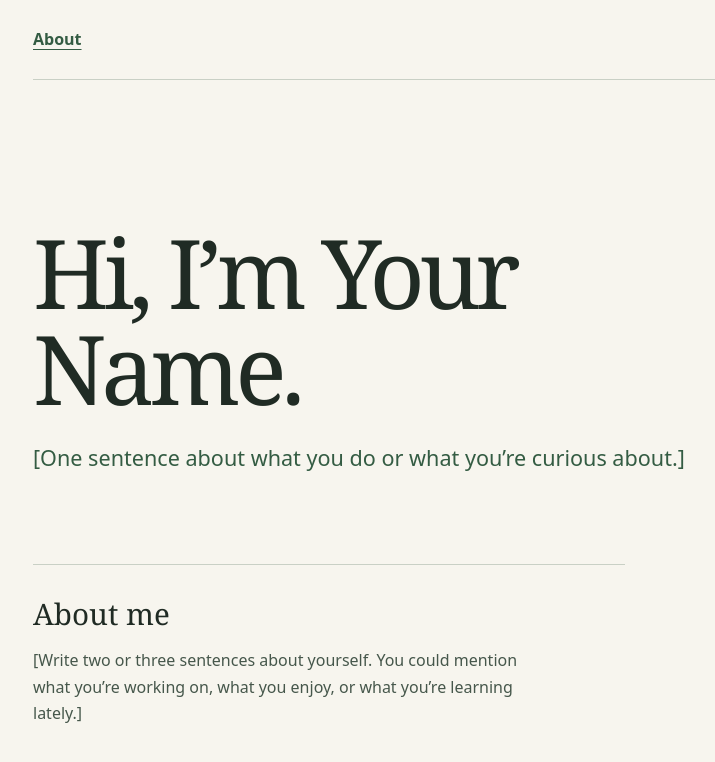
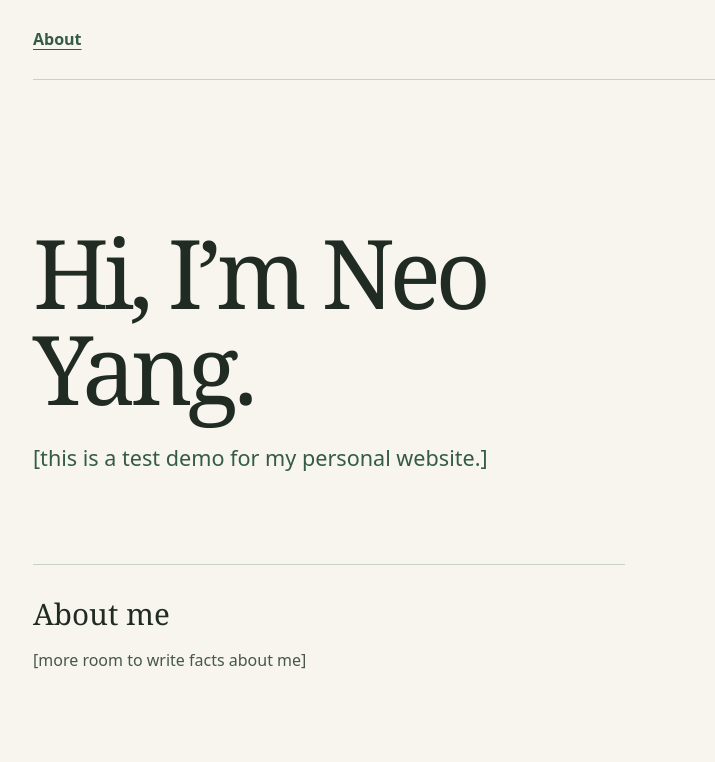
Before and after one commit to neoyang0620/neoyang0620.github.io, a plain HTML site: page index.html in a window 1280 px wide. Shown: the whole page, without its empty margins (175-890 px from the left). Drawn offline with Linux system fonts and the light colour scheme.

Commit message:
change the name
change the name. and template description

```diff
--- a/index.html
+++ b/index.html
@@ -76,11 +76,11 @@
     </header>
     <main>
       <!-- Replace these three pieces of sample text with your name, intro, and bio. -->
-      <h1>Hi, I’m Your Name.</h1>
-      <p class="intro">[One sentence about what you do or what you’re curious about.]</p>
+      <h1>Hi, I’m Neo Yang.</h1>
+      <p class="intro">[this is a test demo for my personal website.]</p>
       <section id="about" aria-labelledby="about-heading">
         <h2 id="about-heading">About me</h2>
-        <p>[Write two or three sentences about yourself. You could mention what you’re working on, what you enjoy, or what you’re learning lately.]</p>
+        <p>[more room to write facts about me]</p>
       </section>
     </main>
   </div>
```
